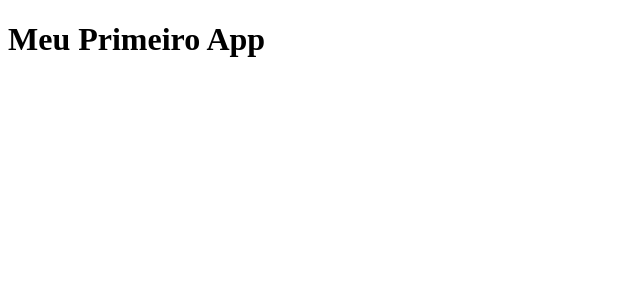
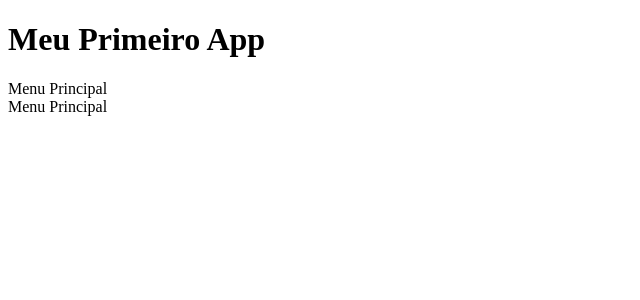
Before and after one commit to curioussdev/ToDoApp, a React (Create React App) app: page / in a window 1280 px wide. Shown: the top 300 px of the page, without its empty margins (0-640 px from the left). Built offline with nearby package versions, Linux system fonts and the light colour scheme.

Commit message:
Navbar resolvida

```diff
--- a/src/components/App.tsx
+++ b/src/components/App.tsx
@@ -7,7 +7,7 @@ const App = () => {
     return(
         <div>
             <h1>Meu Primeiro App</h1>
-
+            <Navbar></Navbar>
         </div>
     );
 }
--- a/src/components/Navbar.tsx
+++ b/src/components/Navbar.tsx
@@ -2,9 +2,9 @@ import React from 'react';
 
 
 const Navbar = () => {
-    <div>
-        Menu Principal
-    </div>
+    return(
+        <div>Menu Principal</div>
+    );
 };
 
 
--- a/src/index.tsx
+++ b/src/index.tsx
@@ -8,7 +8,7 @@ import Navbar from './components/Navbar';
 ReactDOM.render(
   <React.StrictMode>
     <App />
-
+    <Navbar></Navbar>
   </React.StrictMode>,
   document.getElementById('root')
 );
```
